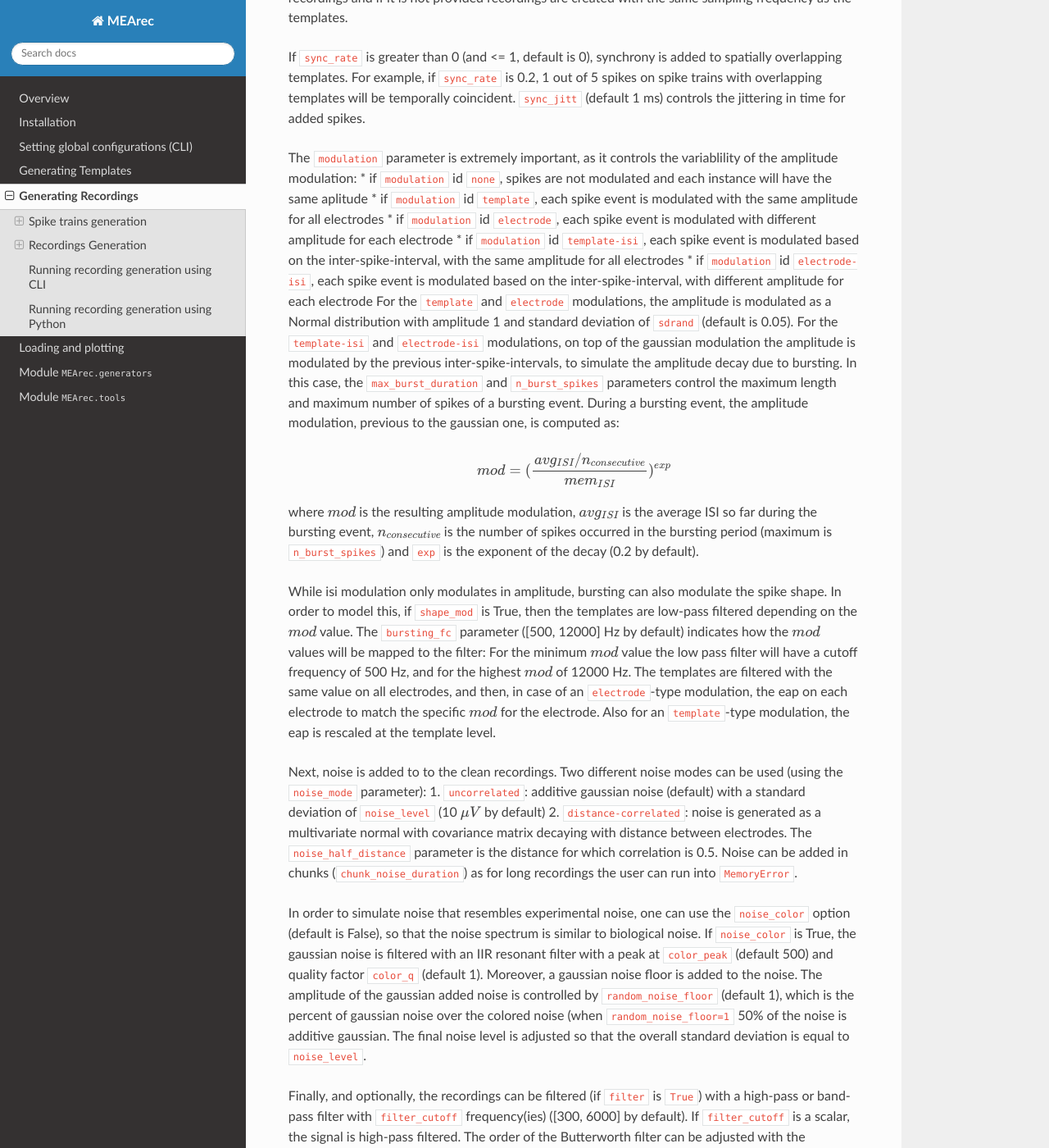
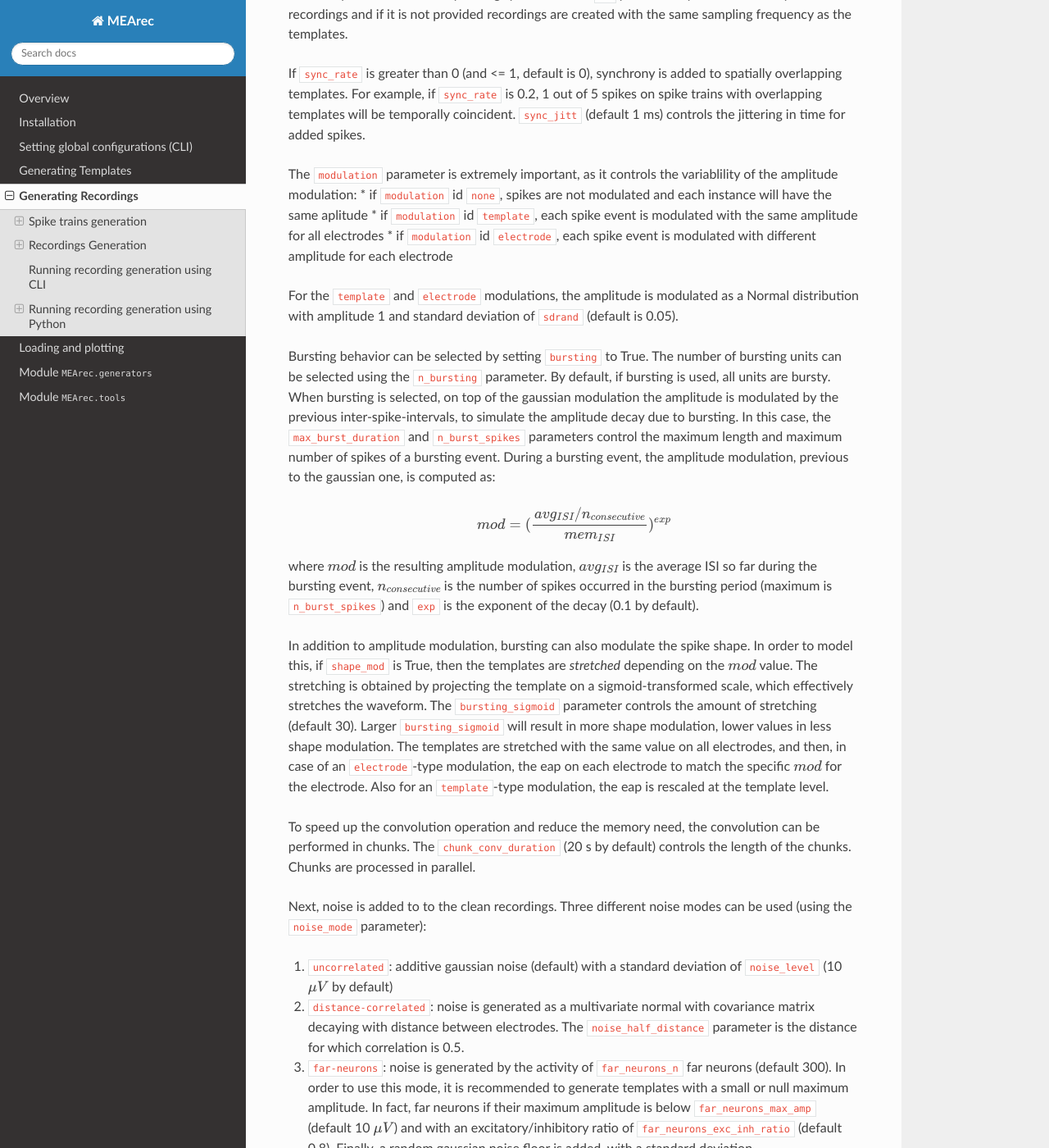
Before and after one commit to SpikeInterface/MEArec, a Sphinx documentation site: the page built from docs/generate_recordings.rst, in a window 1280 px wide and 1400 px high, scrolled down 2922 px. Shown: the whole window at 82% size. Built offline with Sphinx 7.4.7 and the Read the Docs theme 2.0.0, drawn with Linux system fonts in a browser that asks for light colours; some of the changed text lies outside the part shown.

Commit message:
updated docs

```diff
--- a/docs/generate_recordings.rst
+++ b/docs/generate_recordings.rst
@@ -37,7 +37,7 @@
 
 
 Spike trains parameters section summary
-"""""""""""""""""""""""""""""""""""""""
+~~~~~~~~~~~~~~~~~~~~~~~~~~~~~~~~~~~~~~~
 
 .. code-block:: bash
 
@@ -67,9 +67,8 @@
 Recordings Generation
 ---------------------
 
-
 Specyfying excitatory and inhibitory cell-types
-^^^^^^^^^^^^^^^^^^^^^^^^^^^^^^^^^^^^^^^^^^^^^^^
+~~~~~~~~~~~~~~~~~~~~~~~~~~~~~~~~~~~~~~~~~~~~~~~
 
 In order to select the proper cell type (excitatory - inhibitory) the :code:`cell-types` section of the parameters
 allows the user to specify which  strings to look for in the cell model name (from the NMC database) to assign it to
@@ -93,9 +92,9 @@
 provided) and they follow the following rules:
 
 * neuron locations cannot be closer than the :code:`min_dist` parameter (default 25 :math:`\mu m`)
-* templates must have an amplitude of at least :code:`min_amp` (default 50 :math:`\mu V`) and at most :code:`max_amp`
-(default 500 :math:`\mu V`)
+* templates must have an amplitude of at least :code:`min_amp` (default 50 :math:`\mu V`) and at most :code:`max_amp` (default 500 :math:`\mu V`)
 * if specified, neuron locations are selected within the :code:`xlim`, :code:`ylim`, and :code:`zlim` limits
+
 
 Once the templates are selected and matched to the corresponding spike train, temporal jitter is added to them to
 simulate the uncertainty of the spike event within the sampling period. :code:`n_jitters` (default is 10) templates are
@@ -147,11 +146,13 @@
 * if :code:`modulation` id :code:`none`, spikes are not modulated and each instance will have the same aplitude
 * if :code:`modulation` id :code:`template`, each spike event is modulated with the same amplitude for all electrodes
 * if :code:`modulation` id :code:`electrode`, each spike event is modulated with different amplitude for each electrode
-* if :code:`modulation` id :code:`template-isi`, each spike event is modulated based on the inter-spike-interval, with the same amplitude for all electrodes
-* if :code:`modulation` id :code:`electrode-isi`, each spike event is modulated based on the inter-spike-interval, with different amplitude for each electrode
+
 For the :code:`template` and :code:`electrode` modulations, the amplitude is modulated as a Normal distribution with
 amplitude 1 and standard deviation of :code:`sdrand` (default is 0.05).
-For the :code:`template-isi` and :code:`electrode-isi` modulations, on top of the gaussian modulation the amplitude is
+
+Bursting behavior can be selected by setting :code:`bursting` to True. The number of bursting units can be selected using the
+:code:`n_bursting` parameter. By default, if bursting is used, all units are bursty.
+When bursting is selected, on top of the gaussian modulation the amplitude is
 modulated by the previous inter-spike-intervals, to simulate the amplitude decay due to bursting. In this case, the
 :code:`max_burst_duration` and :code:`n_burst_spikes` parameters control the maximum length and maximum number of spikes of a bursting event.
 During a bursting event, the amplitude modulation, previous to the gaussian one, is computed as:
@@ -160,29 +161,44 @@
 
 where :math:`mod` is the resulting amplitude modulation, :math:`avg_{ISI}` is the average ISI so far during the
 bursting event, :math:`n_{consecutive}` is the number of spikes occurred in the bursting period (maximum is
-:code:`n_burst_spikes`) and :code:`exp` is the exponent of the decay (0.2 by default).
+:code:`n_burst_spikes`) and :code:`exp` is the exponent of the decay (0.1 by default).
 
-While isi modulation only modulates in amplitude, bursting can also modulate the spike shape. In order to model this, if
-:code:`shape_mod` is True, then the templates are low-pass filtered depending on the :math:`mod` value. The :code:`bursting_fc`
-parameter ([500, 12000] Hz by default) indicates how the :math:`mod` values will be mapped to the filter: For the minimum
-:math:`mod` value the low pass filter will have a cutoff frequency of 500 Hz, and for the highest :math:`mod` of 12000 Hz.
-The templates are filtered with the same value on all electrodes, and then, in case of an :code:`electrode`-type modulation,
+In addition to amplitude modulation, bursting can also modulate the spike shape. In order to model this, if
+:code:`shape_mod` is True, then the templates are *stretched*  depending on the :math:`mod` value.
+The stretching is obtained by projecting the template on a sigmoid-transformed scale, which effectively stretches the waveform.
+The :code:`bursting_sigmoid` parameter controls the amount of stretching (default 30). Larger :code:`bursting_sigmoid` will result
+in more shape modulation, lower values in less shape modulation.
+The templates are stretched with the same value on all electrodes, and then, in case of an :code:`electrode`-type modulation,
 the eap on each electrode to match the specific :math:`mod` for the electrode. Also for an :code:`template`-type modulation,
 the eap is rescaled at the template level.
 
-Next, noise is added to to the clean recordings. Two different noise modes can be used (using the :code:`noise_mode`
+To speed up the convolution operation and reduce the memory need, the convolution can be performed in chunks.
+The :code:`chunk_conv_duration` (20 s by default) controls the length of the chunks. Chunks are processed in parallel.
+
+Next, noise is added to to the clean recordings. Three different noise modes can be used (using the :code:`noise_mode`
 parameter):
+
 1. :code:`uncorrelated`: additive gaussian noise (default) with a standard deviation of :code:`noise_level` (10 :math:`\mu V` by default)
+
 2. :code:`distance-correlated`: noise is generated as a multivariate normal with covariance matrix decaying with distance between electrodes. The :code:`noise_half_distance` parameter is the distance for which correlation is 0.5.
-Noise can be added in chunks (:code:`chunk_noise_duration`) as for long recordings the user can run into :code:`MemoryError`.
 
-In order to simulate noise that resembles experimental noise, one can use the :code:`noise_color` option (default is False),
+3. :code:`far-neurons`: noise is generated by the activity of :code:`far_neurons_n` far neurons (default 300). In order to use this mode,
+   it is recommended to generate templates with a small or null maximum amplitude. In fact, far neurons if their maximum amplitude
+   is below :code:`far_neurons_max_amp` (default 10 :math:`\mu V`) and with an excitatory/inhibitory ratio of
+   :code:`far_neurons_exc_inh_ratio` (default 0.8). Finally, a random gaussian noise floor is added, with a standard
+   deviation :code:`far_neurons_noise_floor` times the one from the far neurons' activity, and the noise level is adjusted
+   to match :code:`noise_level`.
+
+When selecting :code:`uncorrelated` or :code:`distance-correlated`, one can use the :code:`noise_color` option (default is False),
 so that the noise spectrum is similar to biological noise.
 If :code:`noise_color` is True, the gaussian noise is filtered with an IIR resonant filter with a peak at :code:`color_peak`
 (default 500) and quality factor :code:`color_q` (default 1). Moreover, a gaussian noise floor is added to the noise.
 The amplitude of the gaussian added noise is controlled by :code:`random_noise_floor` (default 1), which is the percent
 of gaussian noise over the colored noise (when :code:`random_noise_floor=1` 50% of the noise is additive gaussian. The final
 noise level is adjusted so that the overall standard deviation is equal to :code:`noise_level`.
+
+Noise can be added in chunks (:code:`chunk_noise_duration`) as for long recordings the user can run into :code:`MemoryError`.
+
 
 Finally, and optionally, the recordings can be filtered (if :code:`filter` is :code:`True`) with a high-pass or band-pass
 filter with :code:`filter_cutoff` frequency(ies) ([300, 6000] by default). If :code:`filter_cutoff` is a scalar, the signal is high-pass
@@ -199,40 +215,45 @@
 .. code-block:: bash
 
     recordings:
-        fs: null # sampling frequency in kHz (corresponds to dt=0.03125 ms)
+      fs: null # sampling frequency in kHz (corresponds to dt=0.03125 ms)
 
-        sync_rate: 0.1 # added synchrony rate for spatially overlapping templates
+      sync_rate: 0 # added synchrony rate for spatilly overlapping templates
+      sync_jitt: 1 # jitter in ms for added spikes
 
-        modulation: electrode # type of spike modulation [none (no modulation) |
-            # template (each spike instance is modulated with the same value on each electrode) |
-            # electrode (each electrode is modulated separately) |
-            # template-isi (spike amplitude is modulated depending on isi interval with the same value on each electrode)
-            # electrode-isi (spike amplitude is modulated depending on isi interval and each electrode is modulated separately)]
-        mrand: 1 # mean of gaussian modulation (should be 1)
-        sdrand:  0.05 # standard deviation of gaussian modulation
-        exp_decay: 0.2 # with isi modulation experimental decay in aplitude between consecutive spikes
-        n_burst_spikes: 10 # max number of 'bursting' consecutive spikes
-        max_burst_duration: 100 # duration in ms of maximum burst modulation
-        shape_mod: False # if True waveforms are modulated in shape with a low pass filter depending on the isi
-        bursting_fc: [1000., 12000.]  # min and max frequencies to be mapped to modulation value
+      modulation: electrode # type of spike modulation [none (no modulation) |
+        # template (each spike instance is modulated with the same value on each electrode) |
+        # electrode (each electrode is modulated separately)]
+      sdrand:  0.05 # standard deviation of gaussian modulation
+      bursting: True # if True, spikes are modulated in amplitude depending on the isi and in shape (if shape_mod is True)
+      exp_decay: 0.1 # with bursting modulation experimental decay in aplitude between consecutive spikes
+      n_burst_spikes: 10 # max number of 'bursting' consecutive spikes
+      max_burst_duration: 100 # duration in ms of maximum burst modulation
+      shape_mod: True # if True waveforms are modulated in shape with a low pass filter depending on the isi
+      bursting_sigmoid: 30.  # min and max frequencies to be mapped to modulation value
+      n_bursting: 3  # number of bursting units
+      chunk_conv_duration: 20 # chunk duration for convolution (if running into MemoryError)
 
-        noise_level: 20 # noise standard deviation in uV
-        noise_mode: uncorrelated # [uncorrelated | distance-correlated]
-        noise_color: True # if True noise is colored resembling experimental noise
-        noise_half_distance: 30 # (distance-correlated noise) distance between electrodes in um for which correlation is 0.5
-        color_peak: 500 # (color) peak / curoff frequency of resonating filter
-        color_q: 1 # (color) quality factor of resonating filter
-        random_noise_floor: 1 # (color) additional noise floor
-        chunk_noise_duration: 0 # chunk duration for noise addition
-        seed: null # random seed for noise generation
+      noise_level: 0 # noise standard deviation in uV
+      noise_mode: uncorrelated # [uncorrelated | distance-correlated | far-neurons]
+      noise_color: False # if True noise is colored resembling experimental noise
+      noise_half_distance: 30 # (distance-correlated noise) distance between electrodes in um for which correlation is 0.5
+      far_neurons_n: 300 # number of far noisy neurons to be simulated
+      far_neurons_max_amp: 10 # maximum amplitude of far neurons
+      far_neurons_noise_floor: 0.5 # percent of random noise
+      far_neurons_exc_inh_ratio: 0.8 # excitatory / inhibitory noisy neurons ratio
+      color_peak: 500 # (color) peak / curoff frequency of resonating filter
+      color_q: 1 # (color) quality factor of resonating filter
+      random_noise_floor: 1 # (color) additional noise floor
+      chunk_noise_duration: 0 # chunk duration for noise addition
+      seed: null # random seed for noise generation
 
-        filter: False # if True it filters the recordings
-        filter_cutoff: [300, 6000] # filter cutoff frequencies in Hz
-        filter_order: 3 # filter order
-        chunk_filter_duration: 0 # chunk duration for filtering
+      filter: True # if True it filters the recordings
+      filter_cutoff: [300, 6000] # filter cutoff frequencies in Hz
+      filter_order: 3 # filter order
+      chunk_filter_duration: 0 # chunk duration for filtering
 
-        overlap: False # if True, temporal and spatial overlap are computed for each spike (it may be time consuming)
-        extract_waveforms: False # if True, waveforms are extracted from recordings
+      overlap: False # if True, temporal and spatial overlap are computed for each spike (it may be time consuming)
+      extract_waveforms: False # if True, waveforms are extracted from recordings
 
 
 Drifting recordings
@@ -242,16 +263,18 @@
 :code:`drifting` is set to :code:`True`. The :code:`preferred_dir` parameter indicates the 3D vector with the
 preferred direction of drift ([0,0,1], default, is upwards in the z-direction) and the :code:`angle_tol` (default is 15
 degrees) corresponds to the tolerance in this direction.
-The :code:`drift_velocity` controls how fast templates are 'replayed' along their trajectory (default is 5
-:math:`\mu m`/min). Finally, :code:`t_start_drift` (default is 0) is the starting time from which cells start drifting.
+The :code:`drift_velocity` parameter controls how fast templates are 'replayed' along their trajectory (default is 5
+:math:`\mu m`/min). :code:`n_drifting` is the number of drifting neurons and, if not specified, all neurons will drift.
+Finally, :code:`t_start_drift` (default is 0) is the starting time from which cells start drifting.
 
 .. code-block:: bash
 
-        drifting: False # if True templates are drifted
-        preferred_dir: [0, 0, 1]  # preferred drifting direction ([0,0,1] is positive z, direction)
-        angle_tol: 15  # tolerance for direction in degrees
-        drift_velocity: 30  # drift velocity in um/min
-        t_start_drift: 0  # tim in s from which drifting starts
+      drifting: False # if True templates are drifted
+      n_drifting: null # number of drifting units
+      preferred_dir: [0, 0, 1]  # preferred drifting direction ([0,0,1] is positive z, direction)
+      angle_tol: 15  # tolerance for direction in degrees
+      drift_velocity: 5  # drift velocity in um/min
+      t_start_drift: 0  # tim in s from which drifting starts
 
 Running recording generation using CLI
 --------------------------------------
@@ -281,15 +304,18 @@
 
 
 The RecordingGenerator object
-^^^^^^^^^^^^^^^^^^^^^^^^^^^^^
+~~~~~~~~~~~~~~~~~~~~~~~~~~~~~
 
 The :code:`RecordingGenerator` class contains several fields:
 
 * recordings: (n_electrodes, n_samples) recordings
 * spiketrains: list of (n_spiketrains) :code:`neo.Spiketrain` objects
 * templates: (n_spiketrains, n_electrodes, n_templates samples) templates
+* templates_celltypes: (n_spiketrains) templates cell type
+* templates_locations: (n_spiketrains, 3) templates soma locations
+* templates_rotations: (n_spiketrains, 3) 3d model rotations
 * channel_positions: (n_electrodes, 3) electrodes 3D positions
-* times: (n_samples) timestamps in seconds (quantities)
+* timestamps: (n_samples) timestamps in seconds (quantities)
 * voltage_peaks: (n_spiketrains, n_electrodes) average voltage peaks on the electrodes
 * spike_traces: (n_spiketrains, n_samples) clean spike trace for each spike train
 * info: dictionary with parameters used
```
Also changed, not shown: docs/generate_templates.rst (+4 -4 lines), docs/installation.rst (+15 -18 lines), docs/plotting.rst (+4 -11 lines), 1 other file.
